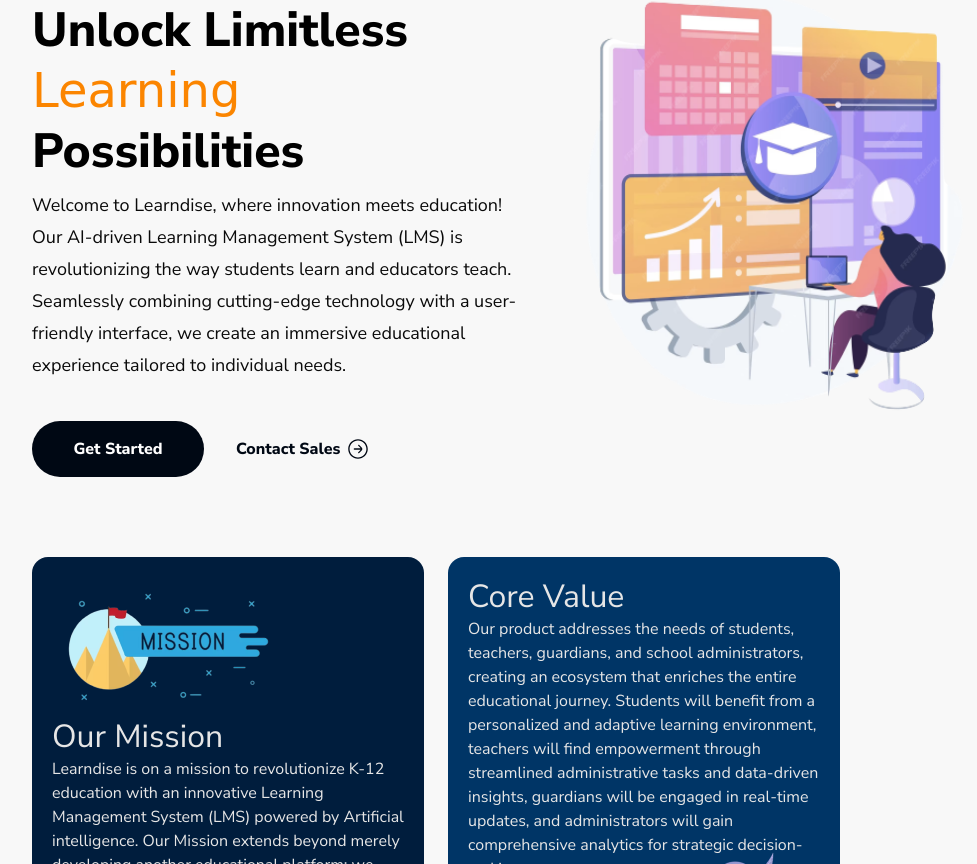
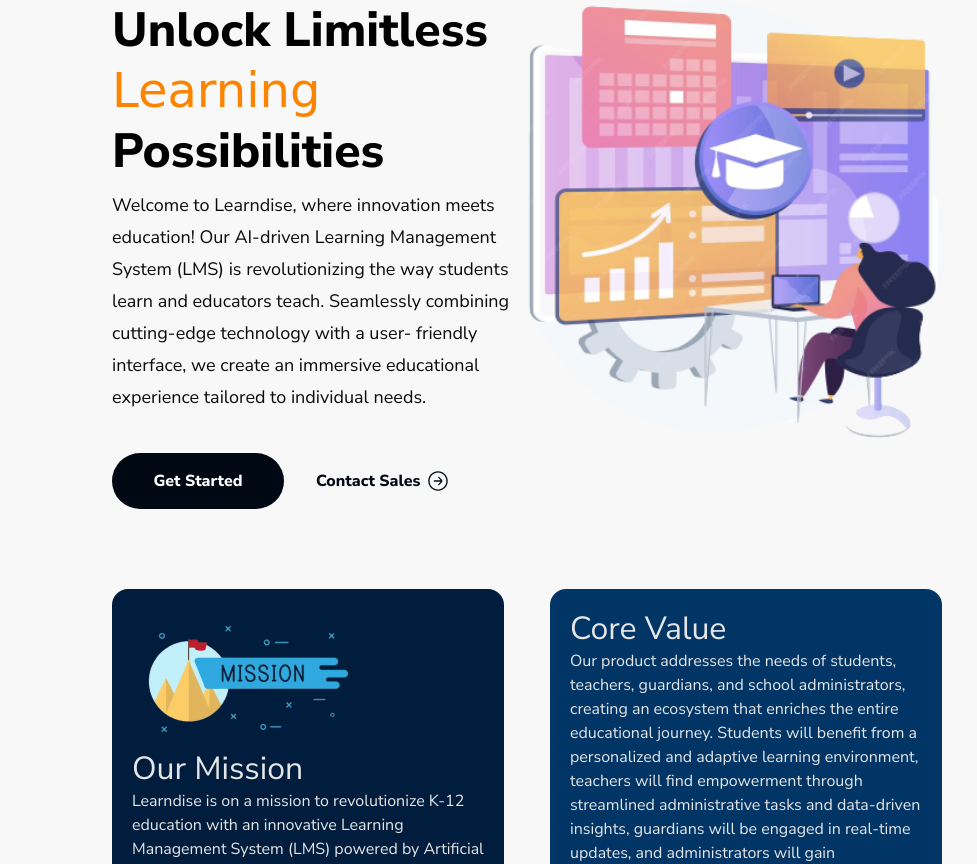
Before and after one commit to linda-ochem/lerndise, a React (Vite) app: page / in a window 1280 px wide. Shown: the part 236-1100 px from the top of the page, without its empty margins (113-1090 px from the left). Built offline with nearby package versions, Linux system fonts and the light colour scheme.

Commit message:
fixed the alignment issues

```diff
--- a/src/App.tsx
+++ b/src/App.tsx
@@ -10,7 +10,7 @@ const App = () => {
       <div className="pt-6 pb-6 bg-lerndis-white shadow-xl">
         <NavBar />
       </div>
-      <div className="container w-[990px] mx-auto my-12">
+      <div className="container w-[830px] mx-auto my-12">
         <GetStarted />
         <Values />
         <BlobSection/>
--- a/src/components/Cards/SolutionCards/SolutionCard.tsx
+++ b/src/components/Cards/SolutionCards/SolutionCard.tsx
@@ -13,7 +13,7 @@ interface Props {
 
 const SolutionCard = ({ selectedItemImage, children, list }: Props) => {
   return (
-    <div className="text-lg/[32px] w-2/5 h-[560px] bg-lerndis-grey">
+    <div className="text-lg/[32px] w-3/6 h-[560px] bg-lerndis-grey">
       <div className="bg-lerndis-black-pearl rounded-t-2xl w-full flex justify-center">
         {selectedItemImage == 1 ? (
           <img src={AiImg} alt="" />
@@ -31,14 +31,8 @@ const SolutionCard = ({ selectedItemImage, children, list }: Props) => {
         <p className="mb-4">{children}</p>
         {list?.map((item) => (
           <div className="flex gap-x-1">
-            <img
-              className="mt-1 w-[20px] h-[20px]"
-              src={hicon}
-              alt=""
-            />
-            <p className="text-base/[28px] mb-4">
-              {item}
-            </p>
+            <img className="mt-1 w-[20px] h-[20px]" src={hicon} alt="" />
+            <p className="text-base/[28px] mb-4">{item}</p>
           </div>
         ))}
       </div>
--- a/src/components/GetStarted.tsx
+++ b/src/components/GetStarted.tsx
@@ -34,7 +34,7 @@ const GetStarted = () => {
             </div>
           </div>
         </div>
-        <img className="w-1/2" src={getstartedImg} alt="An Illustration" />
+        <img className="w-1/2 object-cover" src={getstartedImg} alt="An Illustration" />
       </section>
     </>
   );
--- a/src/components/Solution.tsx
+++ b/src/components/Solution.tsx
@@ -12,8 +12,8 @@ const Solution = () => {
   ];
   const [selected, setSelected] = useState(1);
   return (
-    <div className="font-body flex gap-x-7 ">
-      <div className="w-2/5 flex flex-col justify-between">
+    <div className="font-body flex gap-x-7">
+      <div className="w-1/2 flex flex-col justify-between">
         <ul className="p-0 list-none text-base/[28px] flex flex-col gap-y-8">
           {list.map((item) => (
             <li
--- a/src/components/Values.tsx
+++ b/src/components/Values.tsx
@@ -5,7 +5,7 @@ import value from "../assets/value.png";
 const Values = () => {
   return (
     <>
-      <section className="mb-20 flex gap-x-6">
+      <section className="mb-20 flex justify-between">
         <div className="bg-[#001D3D] rounded-t-2xl">
           <Card>
             <img src={mission} alt="" />
```
